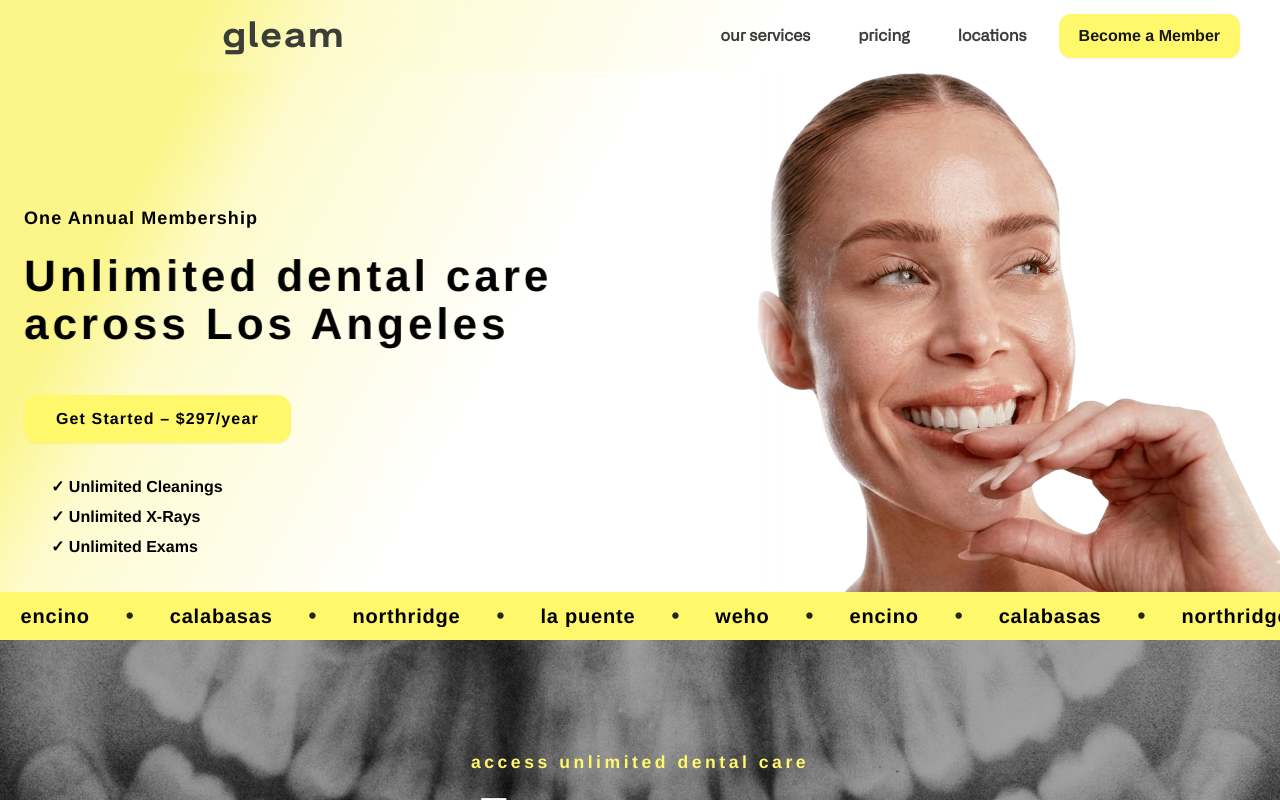
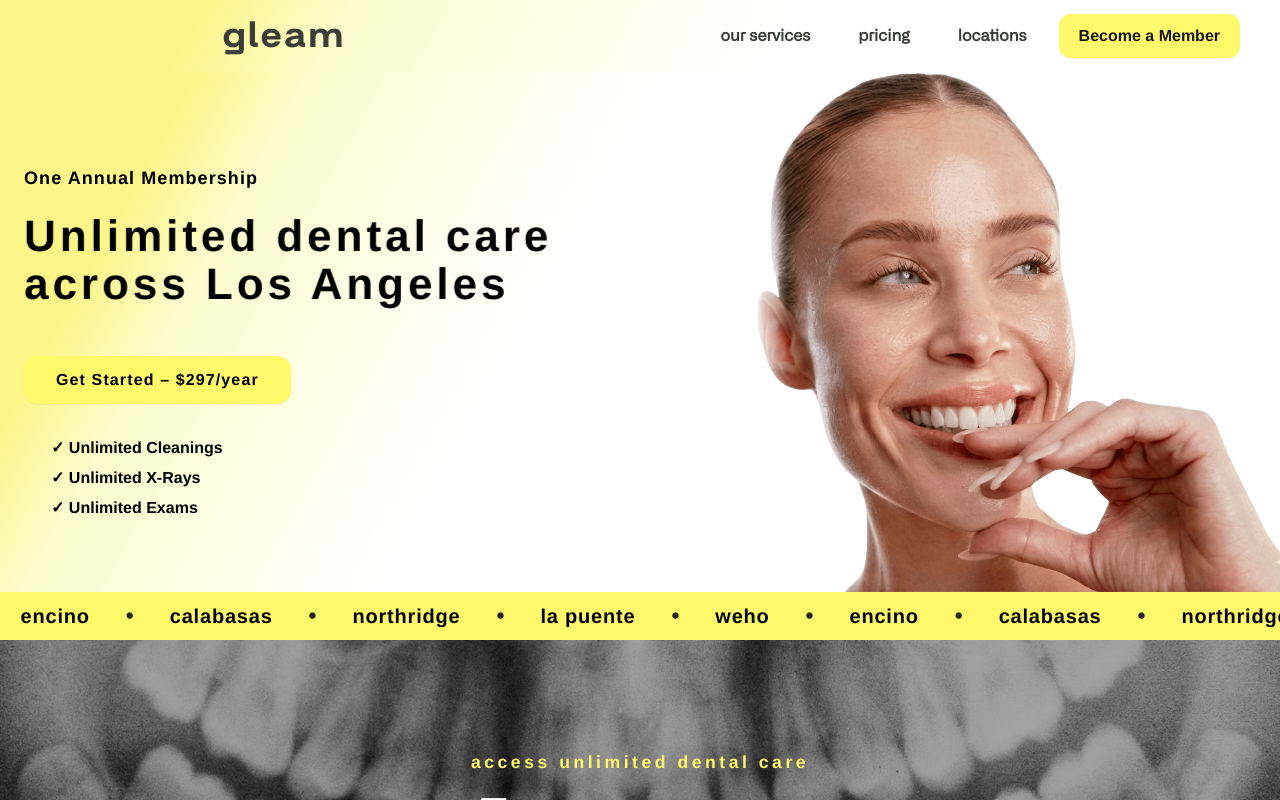
Before and after one commit to rohit-vue/Gleam, a Next.js app: page / in a window 1280 px wide. Shown: the top 800 px of the page. Built offline with nearby package versions, Linux system fonts and the light colour scheme.

Commit message:
content center and z-50

```diff
--- a/src/components/Hero.tsx
+++ b/src/components/Hero.tsx
@@ -19,7 +19,7 @@ export function Hero() {
         <div className="relative z-10 grid grid-cols-2 items-center gap-2 sm:gap-4 md:gap-6 lg:items-stretch lg:gap-10 xl:gap-12 font-helvetica-neue-regular">
 
           {/* ── Left: text content ── */}
-          <div className="relative z-10 flex min-h-0 w-full flex-col self-center lg:self-stretch lg:max-w-none lg:pt-[112px]">
+          <div className="relative z-10 flex min-h-0 w-full flex-col self-center lg:self-stretch lg:max-w-none justify-center">
             <div className="shrink-0">
               <p className="motion-safe:animate-slide-in-ltr motion-safe:[animation-delay:160ms] mt-1 text-[0.65rem] font-bold text-black tracking-[0.03em] sm:mt-3 sm:text-[0.8125rem] sm:tracking-[0.045em] md:mt-5 md:text-base md:tracking-[0.06em] lg:text-lg">
                 One Annual Membership
--- a/src/components/ServiceCardsSection.tsx
+++ b/src/components/ServiceCardsSection.tsx
@@ -47,7 +47,7 @@ export function ServiceCardsSection() {
               key={card.title}
               className={`group relative w-full max-w-[20rem] transition-all duration-500 ease-out motion-safe:hover:-translate-y-2 motion-safe:hover:scale-[1.02] ${
                 card.spotlight
-                  ? "z-20  motion-safe:lg:hover:scale-[1.08] "
+                  ? "z-50  motion-safe:lg:hover:scale-[1.08] "
                   : "z-10"
               }`}
             >
```
